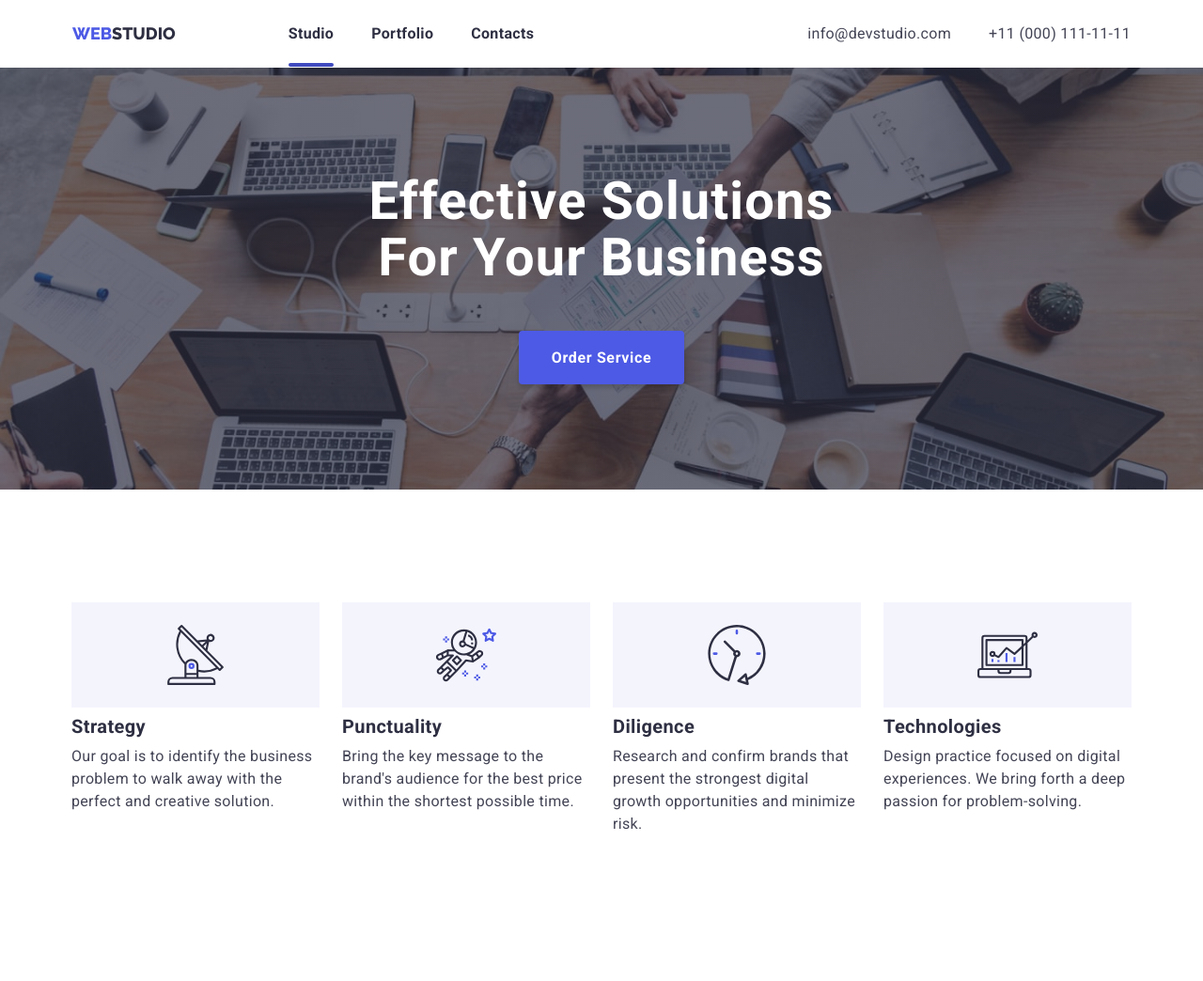
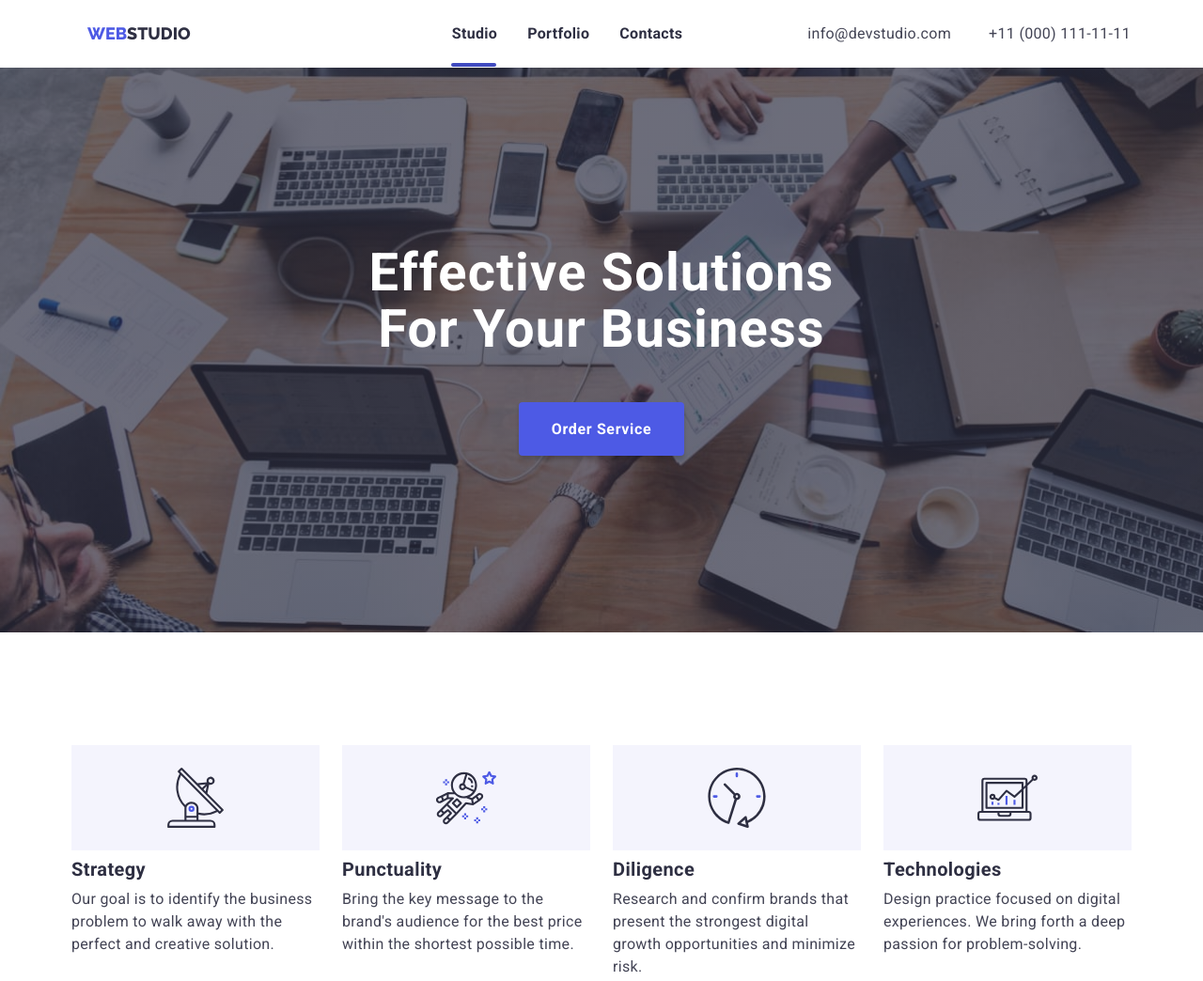
Before and after one commit to PoliukhovychAnna/goit-markup-hw-07, a plain HTML site: page index.html in a window 1280 px wide. Shown: the top 1044 px of the page at 94% size. Drawn offline with nearby package versions, Linux system fonts and the light colour scheme.

Commit message:
fix index.html

```diff
--- a/css/styles.css
+++ b/css/styles.css
@@ -105,31 +105,20 @@ img {
 .header {
     position: relative;
 }
-/* @media screen and (max-width:480px) {
+
+
 .header-page {
-        padding: 24px 16px;
-    }
-
-} */
-
-.header-page {
+    min-width: 480px;
     display: flex;
     align-items: center;
-    padding: 24px 16px;
-
-}
-
-/* @media screen and (max-width:480) {
-    .header-page {
-        padding: 24px 16px;
-    }
-} */
+
+}
 
 
     /************************ HEADER MOBILE MENU*****************************/
 
 .menu-burger-btn {
-    position: fixed;
+    position: sticky;
     /* top: 0; */
     right: 0;
     border: none;
@@ -279,7 +268,7 @@ img {
 }
 
 .logo-dark {
-    margin-right: 77px;
+    padding: 24px 16px;
 }
 
 .logo-dark, .logo-dark:hover, .logo-dark:focus,.logo-dark:active {
@@ -296,14 +285,19 @@ img {
 /************************ TABLET HEADER*****************************/
 @media screen and (min-width:768px) {
     .logo-dark {
-        margin-right: 120px;
+        /* margin-right: 120px; */
+        margin-right: auto;
+    }
+
+    .nav-link {
+        padding: 24px 16px;
     }
 
 
     .contacts {
         display: flex;
         flex-direction: column;
-        margin-left: 118px;
+        margin-left: auto;
     }
 }
 /************************ DESKTOP HEADER*****************************/
@@ -317,14 +311,14 @@ img {
 }
 
 
-.nav-list-item:not(:last-child) {
-    margin-right: 40px;}
+/* .nav-list-item:not(:last-child) {
+    margin-right: 40px;} */
 
 .nav-link.active-1::after {
     content: '';
     position: absolute;
     bottom: 0;
-    left: 0;
+    left: 15px;
     width: 48px;
     height: 4px;
     background: var(--background-active-order-service);
@@ -336,7 +330,7 @@ img {
     content: '';
     position: absolute;
     bottom: 0;
-    left: 0;
+    left: 15px;
     width: 66px;
     height: 4px;
     background: var(--background-active-order-service);
@@ -357,7 +351,7 @@ img {
 
 @media screen and (min-width:480px) {
     .nav-link {
-        padding-bottom: 38px;
+        padding-bottom: 26px;
     }
 
 }
@@ -413,19 +407,25 @@ margin-right: 40px;
     background-size: cover;
     text-align: center;
     min-width:480px;
-    /* max-width: 1440px; */
     margin: 0 auto;
     background-size: cover;
     padding-top: 112px;
     padding-bottom: 112px;
 
+
+}
+
+/* ************* MOBILE *********/
+
+@media screen and (min-width:320px) {
+.hero {
     background-image: linear-gradient(rgba(46, 47, 66, 0.7), rgba(46, 47, 66, 0.7)),
             url(../images/mobile/hero-m/hero-bg-mobile.jpg);
-}
-
-/* ************* MOBILE *********/
-    @media screen and (min-width:320px) and
-            (min-device-pixel-ratio: 2),
+
+}
+}
+
+@media screen and (min-width:320px) and (min-device-pixel-ratio: 2),
 (min-resolution: 192dpi),
 (min-resolution: 2dppx) {
     .hero {
@@ -434,18 +434,17 @@ margin-right: 40px;
     }
 }
 
-
-
 /************** TABLET *********/
 @media screen and (min-width:768px) {
     .hero {
+        padding-top: 112px;
+        padding-bottom: 108px;
         background-image: linear-gradient(rgba(46, 47, 66, 0.7), rgba(46, 47, 66, 0.7)),
             url(../images/tablet/hero-t/hero-bg-tablet.jpg);
     }
 }
 
- @media screen and (min-width:768px) and
-                (min-device-pixel-ratio: 2),
+@media screen and (min-width:768px) and (min-device-pixel-ratio: 2),
 (min-resolution: 192dpi),
 (min-resolution: 2dppx) {
     .hero {
@@ -457,10 +456,14 @@ margin-right: 40px;
         /************** DESKTOP *********/
 @media screen and (min-width:1200px) {
     .hero {
+        max-width: 1440px;
+        padding-top: 188px;
+        padding-bottom: 188px;
         background-image: linear-gradient(rgba(46, 47, 66, 0.7), rgba(46, 47, 66, 0.7)),
             url(../images/desktop/hero-d/hero-bg-desktop.jpg);
     }
 }
+
 
 @media screen and (min-width:1200px) and
 (min-device-pixel-ratio: 2),
@@ -472,6 +475,7 @@ margin-right: 40px;
 
         }
 }
+
 
 
 
@@ -554,9 +558,13 @@ margin-right: 40px;
     align-items: center;
 }
 
+@media screen and (max-width:479.98px) {
     .advantages-list-item:not(:last-child) {
             margin-bottom: 72px;
         }
+
+}
+
 
 
 .advantages-title {
@@ -582,19 +590,25 @@ margin-right: 40px;
 
 
 @media screen and (min-width:767.98px) {
+
+
     .advantages-list {
             display: flex;
             flex-wrap: wrap;
             justify-content: center;
+            row-gap: 72px;
         }
     .advantages-list-item {
-
             align-items: center;
             flex-basis: calc(100%/2);
-            row-gap: 72px;
-
-        }
-
+
+
+        }
+
+    /* .advantages-list-item:nth-last-child(-n+2) {
+        margin-bottom: 0;
+    }
+     */
 
 
     .advantages-title {
@@ -904,10 +918,10 @@ margin-right: 40px;
         }
 
 
-        .customers-list-item:not(:last-child) {
+        /* .customers-list-item:not(:last-child) {
             margin-right: 24px;
 
-        }
+        } */
 
  }
 
@@ -1212,7 +1226,7 @@ margin-right: 40px;
     justify-content: center;
     margin-left: auto;
     margin-right: auto;
-     max-width: 396px;
+    width: 396px;
      height: 40px;
      color: var(--main-white);
      background-color: transparent;
@@ -1258,15 +1272,19 @@ margin-right: 40px;
 
 
 /* TABLET FOOTER */
+
+@media screen and (min-width:768px) and (max-width:1199.98px) {
+    .footer-page {
+        width: 565px;
+
+    }
+}
+
 @media screen and (min-width:768px) {
     .footer-page {
             display: flex;
             flex-wrap: wrap;
 
-        }
-
-        .footer {
-            padding-left: 108px;
         }
 
 
@@ -1286,7 +1304,6 @@ margin-right: 40px;
 
         .footer-addition {
             text-align: left;
-            margin-right: 80px;
         }
 
 
@@ -1329,6 +1346,7 @@ margin-right: 40px;
         .footer {
             padding-top: 100px;
             padding-bottom: 100px;
+            padding-left: 0;
 
         }
 
@@ -1336,6 +1354,9 @@ margin-right: 40px;
             margin-right: 120px;
         }
 
+        .footer-addition {
+                margin-right: 80px;
+        }
         /* .footer-text {
             margin-bottom: 0;
         }
```
Lines whose indentation alone changed are shown as unchanged.
